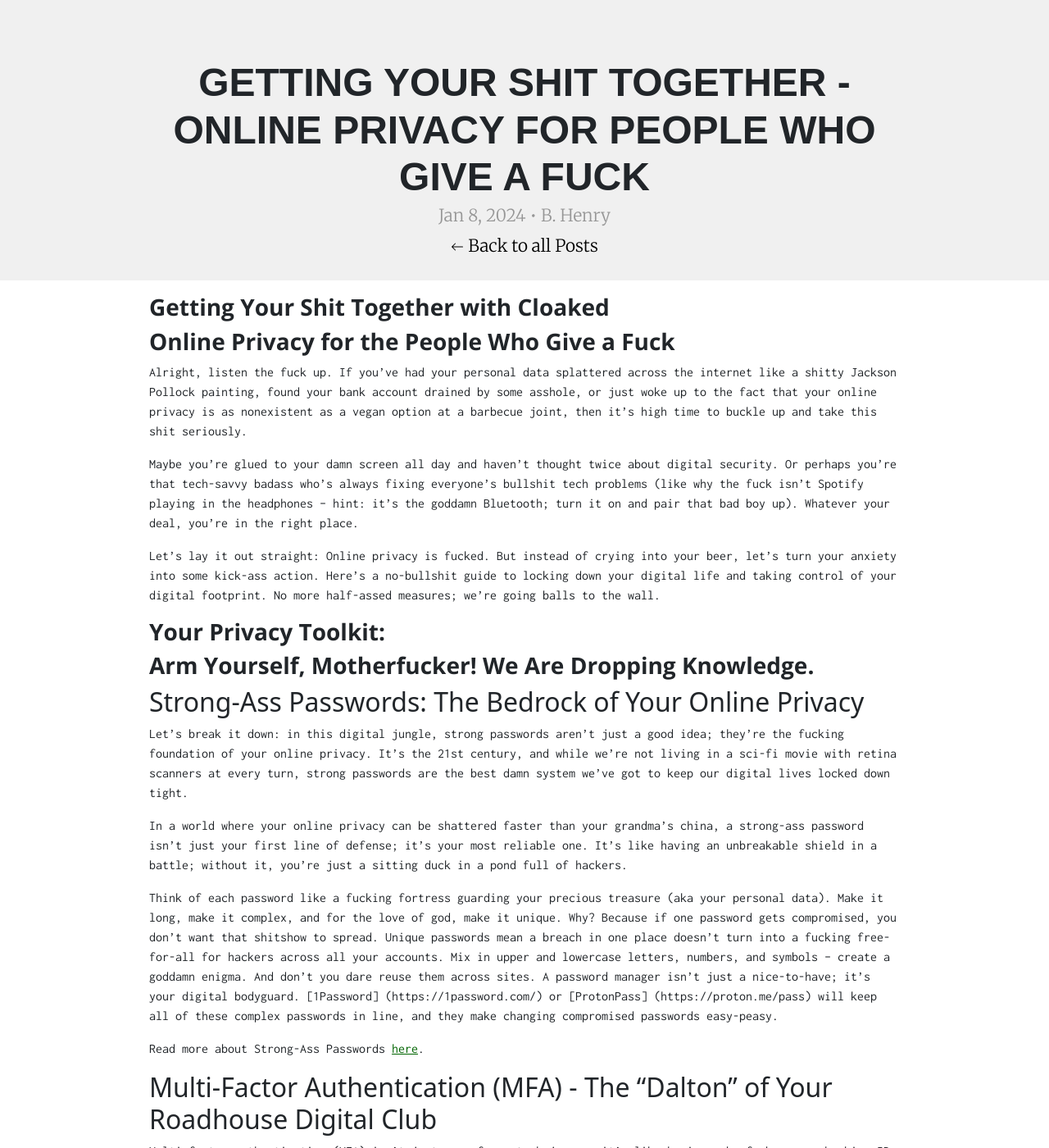
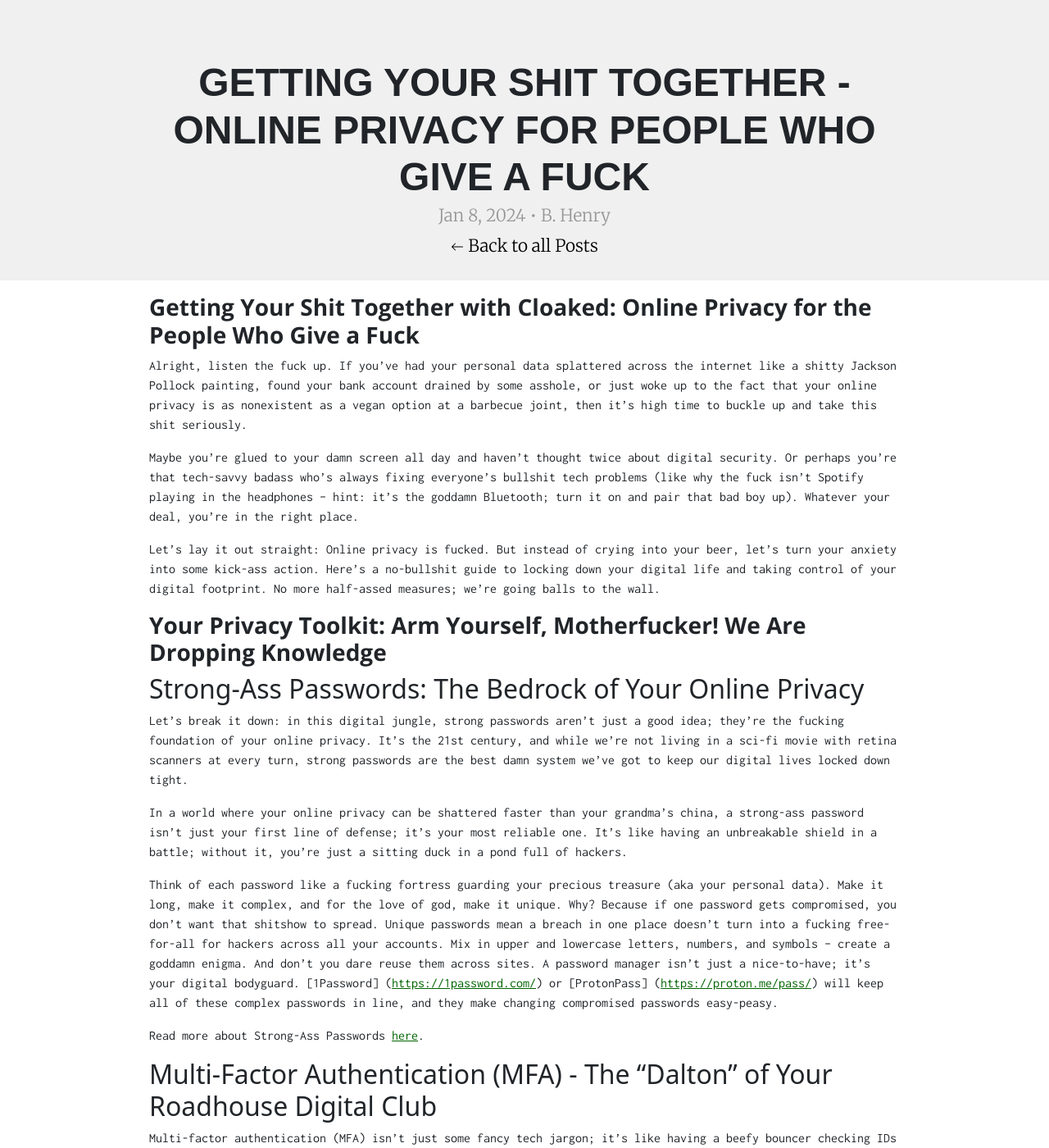
Before and after one commit to beauregardhenry/rougarou, a Jekyll site: the page built from _posts/2024-01-08-rebuilding-your-life-with-privacy.md, in a window 1280 px wide and 1400 px high. Shown: the whole window at 82% size. Built offline with Jekyll 4.4.1, drawn with Linux system fonts in a browser that asks for light colours; some of the changed text lies outside the part shown.

```diff
--- a/_posts/2024-01-08-rebuilding-your-life-with-privacy.md
+++ b/_posts/2024-01-08-rebuilding-your-life-with-privacy.md
@@ -7,8 +7,7 @@ date:   2024-01-08 15:36:57 -0500
 categories: war privacy how-to
 ---
 
-### Getting Your Shit Together with Cloaked
-### Online Privacy for the People Who Give a Fuck
+### Getting Your Shit Together with Cloaked: Online Privacy for the People Who Give a Fuck
 
 Alright, listen the fuck up. If you've had your personal data splattered across the internet like a shitty Jackson Pollock painting, found your bank account drained by some asshole, or just woke up to the fact that your online privacy is as nonexistent as a vegan option at a barbecue joint, then it's high time to buckle up and take this shit seriously.
 
@@ -16,8 +15,7 @@ Maybe you're glued to your damn screen all day and haven't thought twice about d
 
 Let's lay it out straight: Online privacy is fucked. But instead of crying into your beer, let's turn your anxiety into some kick-ass action. Here's a no-bullshit guide to locking down your digital life and taking control of your digital footprint. No more half-assed measures; we're going balls to the wall.
 
-### Your Privacy Toolkit:
-### Arm Yourself, Motherfucker! We Are Dropping Knowledge.
+### Your Privacy Toolkit: Arm Yourself, Motherfucker! We Are Dropping Knowledge
 
 ## Strong-Ass Passwords: The Bedrock of Your Online Privacy
 
@@ -25,9 +23,9 @@ Let's break it down: in this digital jungle, strong passwords aren't just a good
 
 In a world where your online privacy can be shattered faster than your grandma's china, a strong-ass password isn't just your first line of defense; it's your most reliable one. It’s like having an unbreakable shield in a battle; without it, you’re just a sitting duck in a pond full of hackers.
 
-Think of each password like a fucking fortress guarding your precious treasure (aka your personal data). Make it long, make it complex, and for the love of god, make it unique. Why? Because if one password gets compromised, you don't want that shitshow to spread. Unique passwords mean a breach in one place doesn’t turn into a fucking free-for-all for hackers across all your accounts.  Mix in upper and lowercase letters, numbers, and symbols – create a goddamn enigma. And don’t you dare reuse them across sites. A password manager isn't just a nice-to-have; it's your digital bodyguard. [1Password] (https://1password.com/) or [ProtonPass] (https://proton.me/pass) will keep all of these complex passwords in line, and they make changing compromised passwords easy-peasy.
+Think of each password like a fucking fortress guarding your precious treasure (aka your personal data). Make it long, make it complex, and for the love of god, make it unique. Why? Because if one password gets compromised, you don't want that shitshow to spread. Unique passwords mean a breach in one place doesn’t turn into a fucking free-for-all for hackers across all your accounts.  Mix in upper and lowercase letters, numbers, and symbols – create a goddamn enigma. And don’t you dare reuse them across sites. A password manager isn't just a nice-to-have; it's your digital bodyguard. [1Password] (<https://1password.com/>) or [ProtonPass] (<https://proton.me/pass/>) will keep all of these complex passwords in line, and they make changing compromised passwords easy-peasy.
 
-Read more about Strong-Ass Passwords [here](https://www.rougarou.io).
+Read more about Strong-Ass Passwords [here](<https://www.rougarou.io>).
 
 ## Multi-Factor Authentication (MFA) - The “Dalton” of Your Roadhouse Digital Club
 
@@ -35,7 +33,7 @@ Multi-factor authentication (MFA) isn't just some fancy tech jargon; it's like h
 
 Sure, authentication apps do a decent enough job, and are a better option than text messages, but if you want to roll out the red carpet for security, physical keys like YubiKey (yubico.com) are where it's at. These bad boys are the real VIPs, turning your accounts into a fortress that's impenetrable as a bank vault. And Cloaked’s integrated MFA? That shit's smoother than a whiskey neat and tougher than a two-dollar steak.
 
-Read more about MFA [here](https://www.rougarou.io).
+Read more about MFA [here](<https://www.rougarou.io>).
 
 ## Fake Answers for Security Questions: Time to Bullshit Like a Boss
 
@@ -43,7 +41,7 @@ Those "security" questions are a goddamn farce. What’s your mother's maiden na
 
 And guess what? The best part? You don't need to burden your brain with remembering all these creative fabrications. Your password manager, the unsung hero of your digital life, will keep track of all your fanciful fibs. It's like having a secret diary that logs all your white lies, keeping your real info under wraps and throwing hackers off your scent.
 
-Read more about Security Questions [here](https://www.rougarou.io).
+Read more about Security Questions [here](<https://www.rougarou.io>).
 
 ## Unique Emails and Phone Numbers: Your Digital Disguises
 
@@ -59,7 +57,7 @@ Read more about Unique Emails/Phone Numbers [here](https://www.rougarou.io).
 
 If you're not encrypting your devices, you're basically throwing a "Hack Me, Please" party. It's like leaving your front door wide open, with a neon sign blinking "Come on in and take my shit!" Listen up, because this is crucial: Microsoft, Apple, and Google – yeah, the big tech overlords – they all offer full disk encryption for your devices. What the hell are you waiting for? Turn that shit on!
 
-Encrypting your device is like putting everything you own in a badass safe that even the slickest thieves can't crack. The Electronic Frontier Foundation (EFF) has this dope guide on [encryption] (https://ssd.eff.org/module/what-should-i-know-about-encryption). It's not just some boring textbook crap; it's your how-to guide for turning your device into Fort Knox.
+Encrypting your device is like putting everything you own in a badass safe that even the slickest thieves can't crack. The Electronic Frontier Foundation (EFF) has this dope guide on [encryption] (<https://ssd.eff.org/module/what-should-i-know-about-encryption>). It's not just some boring textbook crap; it's your how-to guide for turning your device into Fort Knox.
 
 The EFF guide lays it out plain and simple: encrypting your data scrambles it so much that anyone who gets their hands on it won't be able to make heads or tails of it without the key. It's like speaking in a secret code that only you and your device understand. And this isn't just for your laptop or desktop; we're talking phones, tablets, even your damn smartwatch – if it stores your personal shit, encrypt it.
 
@@ -71,16 +69,16 @@ Browsing without a VPN or TOR is like streaking through your neighborhood – yo
 
 WireGuard is the badass on the block. It's not just some common cloak; it's a sleek, fast, and secure as hell kind of cloak. Imagine cutting through online bullshit like a hot knife through butter. That's WireGuard. It's lightweight, meaning no lag, no endless loading screens – just pure, unadulterated browsing freedom. And it's tight on security, using top-notch cryptography that's harder to crack than a goddamn bois d’arc (bodock) tree.
 
-But hey, if implementing WireGuard feels like overkill, no worries. There are plenty of VPN providers, like Nord (<https://nordvpn.com/> ), that incorporate WireGuard and are ready to cover your digital ass. Just do your homework and find a VPN that doesn't suck. WIRED has a few suggestions (wired.com/story/best-vpn/) for you. Or, simply jump on the TOR (<https://www.torproject.org/> ) bandwagon for that next-level anonymity.
+But hey, if implementing WireGuard feels like overkill, no worries. There are plenty of VPN providers, like Nord (<https://nordvpn.com/>), that incorporate WireGuard and are ready to cover your digital ass. Just do your homework and find a VPN that doesn't suck. WIRED has a few suggestions (wired.com/story/best-vpn/) for you. Or, simply jump on the TOR (<https://www.torproject.org/>) bandwagon for that next-level anonymity.
 Remember, cruising the web raw is asking for trouble. So slap on that VPN and browse like a fucking ghost. Invisible, untouchable, and smart as hell. And, please, make sure to cover your ass.
 Read more about VPNs [here].
 
 ## Encrypted Messaging: Secret Squirrel Shit
 
-Stop letting Big Brother eavesdrop on your chats. Not on [Signal](https://www.signal.org) yet? You're basically broadcasting your private convos. This app ain't your average gabfest tool; it's like a steel vault for your messages.
+Stop letting Big Brother eavesdrop on your chats. Not on [Signal](<https://www.signal.org>) yet? You're basically broadcasting your private convos. This app ain't your average gabfest tool; it's like a steel vault for your messages.
 
 Here's the skinny: Signal's all about that end-to-end encryption life. Your words, your secrets, your random thoughts – they're locked down tighter than a miser's purse. It's just you and the person you're chatting with, no nosy eavesdroppers in between.
-And when the bigwigs came sniffing around for user info, Signal had zilch to hand over. Their data cupboard's so bare, they told the feds to take a hike and didn't break a sweat doing it. Read about their epic 'must suck to suck!' moment [right here](https://www.signal.org/bigbrother/central-california-grand-jury).
+And when the bigwigs came sniffing around for user info, Signal had zilch to hand over. Their data cupboard's so bare, they told the feds to take a hike and didn't break a sweat doing it. Read about their epic 'must suck to suck!' moment [right here](<https://www.signal.org/bigbrother/central-california-grand-jury>).
 
 Listen, here's the bottom line: give a damn about your chat privacy? Time to hop on Signal. It's like wrapping your words in digital armor. In the world of online blabber, Signal ain't just playing – they're leading the charge.
 
@@ -99,7 +97,7 @@ Don't let random calls and texts fuck up your day. Unknown caller? Send that shi
 
 Phishing? That's your classic bullshit email trying to swipe your info. But smishing, that's phishing's sneaky little brother, slinking into your SMS. They'll text you some crap that looks legit, hoping you'll bite. And vishing? That's the smooth talker of the bunch, using voice calls to trick you into spilling your guts.
 
-So what’s the move? [WIRED](https://www.wired.com/story/how-to-block-calls-and-spam-messages/)’s got the playbook on blocking calls and locking down those spam messages. It’s your playbook for building a fortress around your phone. Use it. Stay frosty.
+So what’s the move? [WIRED](<https://www.wired.com/story/how-to-block-calls-and-spam-messages/>)’s got the playbook on blocking calls and locking down those spam messages. It’s your playbook for building a fortress around your phone. Use it. Stay frosty.
 
 ## Turn Off Ad Personalization: Kick Creepy Ads to the Curb
 
@@ -107,7 +105,7 @@ Those ads stalking you across the internet? Creepy as hell. Take back your priva
 
 Less data collection also means fewer chances of your personal info getting leaked. Think of it as keeping your digital diary under lock and key. And the bonus? You break free from the echo chamber, opening doors to a wider, more diverse online world.
 
-So, take a leap towards hope and control. Dive into [NPR](npr.org/2020/10/09/922262686/)'s privacy guide and start browsing with confidence. Your online life is yours to command. Keep it that way.
+So, take a leap towards hope and control. Dive into [NPR](<https://www.npr.org/2020/10/09/922262686/>)'s privacy guide and start browsing with confidence. Your online life is yours to command. Keep it that way.
 
 ## The Lowdown on Metadata
 
```
